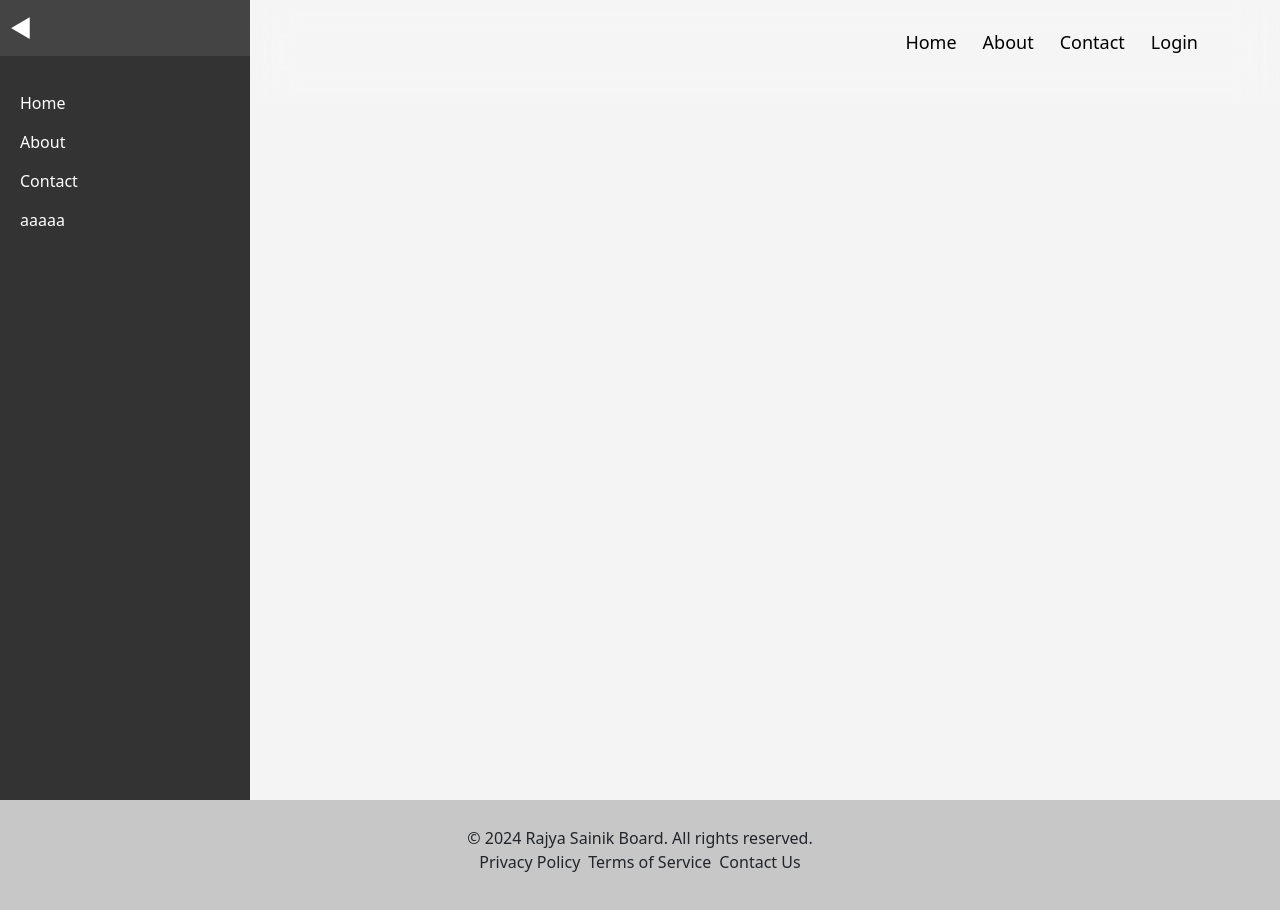
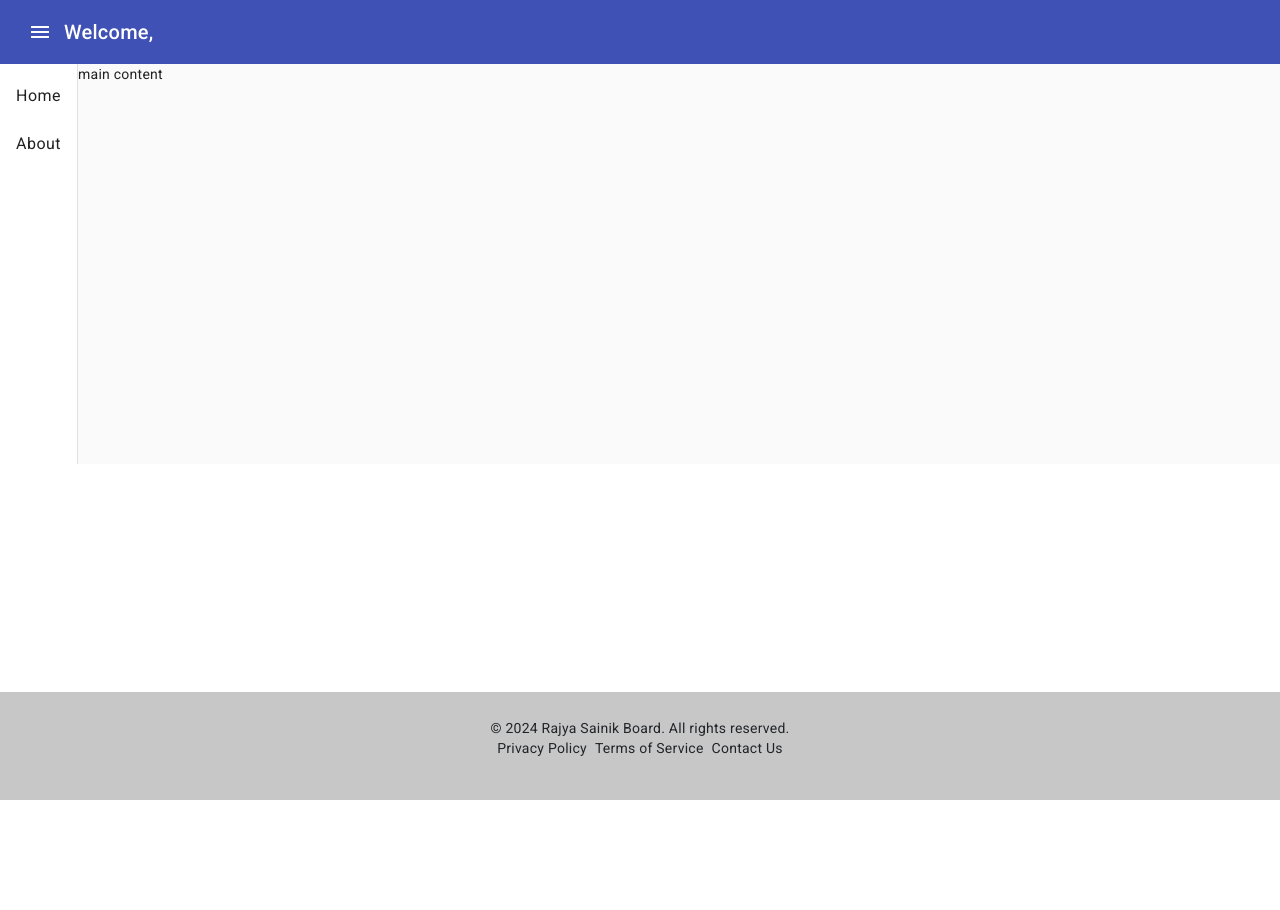
Before and after one commit to sidman51215196/nic_rsb, an Angular app in the folder angular/: page /dashboard in a window 1280 px wide. Shown: the top 910 px of the page. After the commit the page ends 800 px from the top, so only its background shows below. Built offline with nearby package versions, Linux system fonts and the light colour scheme.

Commit message:
added sidenav

```diff
--- a/angular/angular.json
+++ b/angular/angular.json
@@ -25,10 +25,10 @@
               "src/assets"
             ],
             "styles": [
+              "@angular/material/prebuilt-themes/indigo-pink.css",
               "src/styles.css",
               "node_modules/bootstrap/dist/css/bootstrap.min.css",
               "node_modules/bootstrap-icons/font/bootstrap-icons.min.css"
-
             ],
             "scripts": []
           },
@@ -87,6 +87,7 @@
               "src/assets"
             ],
             "styles": [
+              "@angular/material/prebuilt-themes/indigo-pink.css",
               "src/styles.css"
             ],
             "scripts": []
--- a/angular/package.json
+++ b/angular/package.json
@@ -11,10 +11,12 @@
   "private": true,
   "dependencies": {
     "@angular/animations": "^17.0.0",
+    "@angular/cdk": "^17.3.10",
     "@angular/common": "^17.0.0",
     "@angular/compiler": "^17.0.0",
     "@angular/core": "^17.0.0",
     "@angular/forms": "^17.0.0",
+    "@angular/material": "^17.3.10",
     "@angular/platform-browser": "^17.0.0",
     "@angular/platform-browser-dynamic": "^17.0.0",
     "@angular/router": "^17.0.0",
--- a/angular/src/app/app.config.ts
+++ b/angular/src/app/app.config.ts
@@ -2,7 +2,8 @@ import { ApplicationConfig } from '@angular/core';
 import { provideRouter } from '@angular/router';
 
 import { routes } from './app.routes';
+import { provideAnimationsAsync } from '@angular/platform-browser/animations/async';
 
 export const appConfig: ApplicationConfig = {
-  providers: [provideRouter(routes)]
+  providers: [provideRouter(routes), provideAnimationsAsync()]
 };
--- a/angular/src/app/dashboard/dashboard.component.css
+++ b/angular/src/app/dashboard/dashboard.component.css
@@ -1,83 +1,9 @@
-/* src/app/dashboard/dashboard.component.css */
-header {
-        position: relative;
-        z-index: 1; /* Lower z-index to allow sidebar to overlap */
-        width: 100%;
-    }
-.dashboard-container {
-        display: flex;
-        height: 100vh;
-      }
-
-      .sidebar {
-        width: 250px;
-        background: #333;
-        color: white;
-        transition: width 0.3s;
-        overflow: hidden;
-        position: fixed;
-        height: 100%;
-        top: 0;
-        left: 0;
-        z-index: 1000;
-      }
-
-      .sidebar.collapsed {
-        width: 60px;
-      }
-
-      .sidebar button {
-        width: 100%;
-        padding: 10px;
-        background: #444;
-        border: none;
-        color: white;
-        cursor: pointer;
-        font-size: 24px; /* Increase the font size for the arrow */
-        text-align: left; /* Align the arrow to the left */
-      }
-
-      .sidebar button span {
-        display: inline-block;
-        transition: transform 0.3s;
-      }
-
-      .sidebar.collapsed button span {
-        transform: rotate(180deg); /* Rotate the arrow when collapsed */
-      }
-
-      .sidebar nav {
-        padding: 20px;
-      }
-
-      .sidebar nav ul {
-        list-style: none;
-        padding: 0;
-      }
-
-      .sidebar nav ul li {
-        margin: 15px 0;
-      }
-
-      .sidebar nav ul li a {
-        color: white;
-        text-decoration: none;
-        display: block;
-      }
-
-      .sidebar nav ul li a:hover {
-        background: #555;
-        padding: 5px;
-      }
-
-      .main-content {
-        margin-left: 250px;
-        padding: 20px;
-        flex-grow: 1;
-        background: #f4f4f4;
-        transition: margin-left 0.3s;
-      }
-
-      .sidebar.collapsed + .main-content {
-        margin-left: 60px;
-      }
+.example-container {
+  width: auto;
+  height: 200px;
+  margin: 10px;
+  border: 1px solid #555;
+  /* The background property is added to clearly distinguish the borders between drawer and main
+     content */
+  background: #eee;
+}
--- a/angular/src/app/dashboard/dashboard.component.html
+++ b/angular/src/app/dashboard/dashboard.component.html
@@ -1,24 +1,30 @@
-<header>
-        <app-header></app-header>
-</header>
+<!-- src/app/app.component.html -->
+<mat-toolbar color="primary">
+  <mat-toolbar-row>
+    <!-- Button to toggle the sidenav -->
+    <button mat-icon-button (click)="sidenav.toggle()">
+      <mat-icon>menu</mat-icon>
+    </button>
+    <h1>Welcome, {{ username }}</h1>
+  </mat-toolbar-row>
+</mat-toolbar>
 
-<div class="dashboard-container">
-        <div class="sidebar" [class.collapsed]="isCollapsed">
-          <button (click)="toggleSidebar()">
-            <span *ngIf="isCollapsed">&#8801;</span> <!-- Three horizontal lines -->
-            <span *ngIf="!isCollapsed">&#9664;</span> <!-- Left arrow -->
-          </button>
-          <nav *ngIf="!isCollapsed">
-            <ul>
-              <li><a routerLink="/home">Home</a></li>
-              <li><a routerLink="/about">About</a></li>
-              <li><a routerLink="/contact">Contact</a></li>
-              <li><a routerLink="/register">aaaaa</a></li>
-              <!-- Add more links as needed -->
-            </ul>
-          </nav>
-        </div>
-        <div class="main-content">
+<mat-sidenav-container>
+  <!-- Sidenav definition with a template reference variable 'sidenav' -->
+  <mat-sidenav #sidenav opened="true" mode="side">
+    <mat-nav-list>
+      <!-- Navigation items inside the sidenav with href attributes -->
+      <a mat-list-item href="/home">Home</a>
+      <a mat-list-item href="/about">About</a>
+      <a *ngIf="userRole === 2" mat-list-item>userrole2</a>
+      <a *ngIf="userRole === 1" mat-list-item href="/register">Register</a>
+    </mat-nav-list>
+  </mat-sidenav>
 
-        </div>
-</div>
+  <!-- Main content area when the sidenav is present -->
+  <mat-sidenav-content>
+    <div style="height:50vh">
+      <p>main content</p>
+    </div>
+  </mat-sidenav-content>
+</mat-sidenav-container>
--- a/angular/src/app/dashboard/dashboard.component.ts
+++ b/angular/src/app/dashboard/dashboard.component.ts
@@ -1,23 +1,38 @@
-import { Component } from '@angular/core';
-import { CommonModule } from '@angular/common';
-import { RouterModule } from '@angular/router';
-import { HeaderComponent } from '../header/header.component';
+import {Component,OnInit} from '@angular/core';
+import {MatSidenavModule} from '@angular/material/sidenav';
+import {MatToolbarModule} from '@angular/material/toolbar';
+import {MatIconModule} from '@angular/material/icon';
+import {MatListModule} from '@angular/material/list';
+import {MatButtonModule} from '@angular/material/button';
+import { LocalStorageService } from '../services/local-storage.service';
+import { NgIf } from '@angular/common';
+
+
 @Component({
   selector: 'app-dashboard',
   standalone: true,
-  imports: [CommonModule, RouterModule, HeaderComponent],
-  templateUrl: './dashboard.component.html',
-  styleUrls: ['./dashboard.component.css']
-})
-export class DashboardComponent {
-  isCollapsed = false;
-
-  toggleSidebar() {
-    this.isCollapsed = !this.isCollapsed;
+  imports: [
+    MatSidenavModule,
+    MatToolbarModule,
+    MatIconModule,
+    MatListModule,
+    MatButtonModule,
+    NgIf
 
 
+  ],
+  providers: [LocalStorageService],
+  templateUrl: './dashboard.component.html',
+  styleUrl: './dashboard.component.css'
+})
+export class DashboardComponent implements OnInit{
+  userRole: number = 0;
+  username: string = '';
 
+  constructor(private localStorageService: LocalStorageService) {}
 
-
+  ngOnInit(): void {
+    this.userRole = this.localStorageService.getUserRole();
+    this.username = this.localStorageService.getUsername();
   }
 }
--- /dev/null
+++ b/angular/src/app/services/local-storage.service.ts
@@ -0,0 +1,17 @@
+import { Injectable } from '@angular/core';
+
+@Injectable({
+  providedIn: 'root'
+})
+export class LocalStorageService {
+  constructor() {}
+
+  getUserRole(): number {
+    const role = localStorage.getItem('userrole');
+    return role ? +role : 0; // Convert role to a number, default to 0 if not found
+  }
+
+  getUsername(): string {
+    return localStorage.getItem('username') || ''; // Default to an empty string if not found
+  }
+}
--- a/angular/src/index.html
+++ b/angular/src/index.html
@@ -6,8 +6,10 @@
   <base href="/">
   <meta name="viewport" content="width=device-width, initial-scale=1">
   <link rel="icon" type="image/x-icon" href="favicon.ico">
+  <link href="https://fonts.googleapis.com/css2?family=Roboto:wght@300;400;500&display=swap" rel="stylesheet">
+  <link href="https://fonts.googleapis.com/icon?family=Material+Icons" rel="stylesheet">
 </head>
-<body>
+<body class="mat-typography">
   <app-root></app-root>
 </body>
 </html>
--- a/angular/src/main.ts
+++ b/angular/src/main.ts
@@ -3,6 +3,7 @@ import { appConfig } from './app/app.config';
 import { AppComponent } from './app/app.component';
 import { provideRouter, withComponentInputBinding } from '@angular/router';
 import { routes } from './app/app.routes';
+import { provideAnimations } from '@angular/platform-browser/animations';
 
 bootstrapApplication(AppComponent, appConfig)
   .catch((err) => console.error(err));
@@ -10,5 +11,6 @@ bootstrapApplication(AppComponent, appConfig)
 bootstrapApplication(AppComponent, {
   providers: [
     provideRouter(routes),
+    provideAnimations(),
   ],
 });
--- a/angular/src/styles.css
+++ b/angular/src/styles.css
@@ -1,2 +1,7 @@
 /* You can add global styles to this file, and also import other style files */
 /* styles.css */
+
+
+
+html, body { height: 100%; }
+body { margin: 0; font-family: Roboto, "Helvetica Neue", sans-serif; }
```
Also changed, not shown: 2 other files (tests, documents, lock files or other folders).
